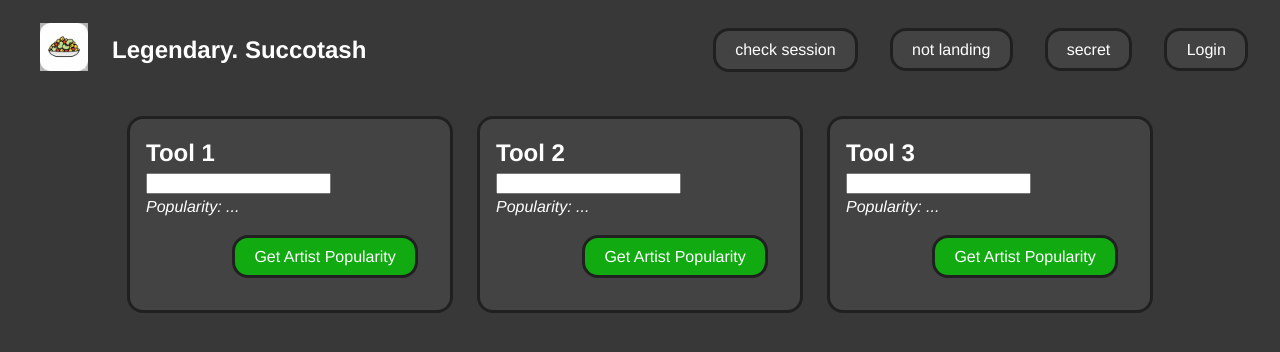
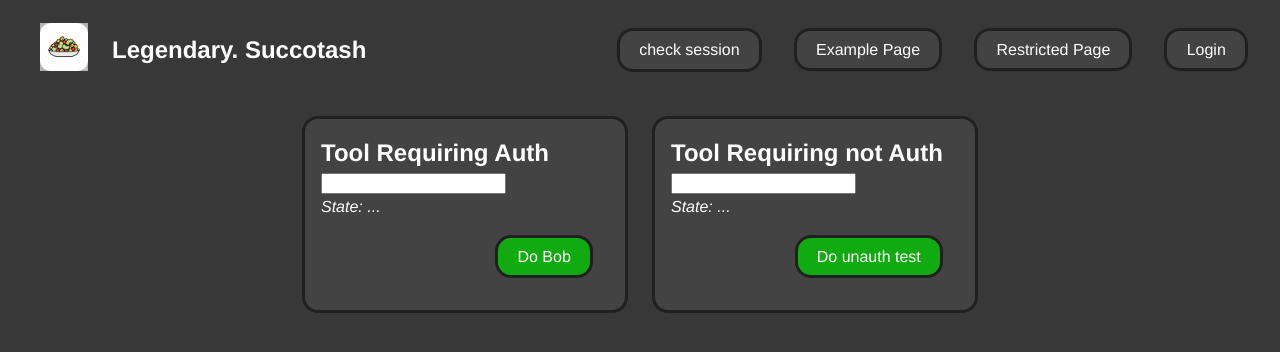
Before and after one commit to Azoghal/succotash, a React (Vite) app in the folder webpage/frontend/: page /p/landing in a window 1280 px wide. Shown: the top 352 px of the page. Built offline with nearby package versions, Linux system fonts and the light colour scheme; no server answers.

Commit message:
tidy up example cards

```diff
--- a/webpage/frontend/src/components/Landing.tsx
+++ b/webpage/frontend/src/components/Landing.tsx
@@ -1,11 +1,49 @@
-import React from "react";
+import React, { useCallback, useState } from "react";
 import { t } from "i18next";
 import ExampleCard from "./gui/ExampleCard";
 import { useSession } from "./context/session";
 import LogInOutHeader from "./gui/LogInOutHeader";
 
-export default function Landing(): React.JSX.Element {
+interface ILandingProps  {
+    apiBaseUrl: string
+}
+
+export default function Landing(props: ILandingProps): React.JSX.Element {
     const session = useSession();
+    const {apiBaseUrl} = props
+
+    const [bobState, setBobState] = useState<string>("");
+    const authedReq = useCallback((input:string) => {
+        console.log("ignoring input: ", input)
+        const extra: RequestInit = {credentials: "include"}
+        fetch(`${apiBaseUrl}/authed/test/bob`, extra)
+        .then(async (resp: Response)=>{
+            if (!resp.ok) {
+                throw new Error(`HTTP error! status: ${resp.status}`);
+            }
+            const response = await resp.json()
+            setBobState(JSON.stringify(response));
+        }).catch((e)=>{
+            console.log("error making api request: ", e)
+            setBobState("failed req");
+        });
+    }, [apiBaseUrl, setBobState])
+
+    const [testState, setTestState] = useState<string>("");
+    const unauthedReq = (input:string) => {
+        console.log("ignoring input: ", input)
+        fetch(`${apiBaseUrl}/unauthed/test`)
+        .then(async (resp: Response)=>{
+            if (!resp.ok) {
+                throw new Error(`HTTP error! status: ${resp.status}`);
+            }
+            const response = await resp.json()
+            setTestState(JSON.stringify(response));
+        }).catch((e)=>{
+            console.log("error making api request: ", e)
+            setTestState("failed req");
+        });
+    }
 
     return (
         <>
@@ -19,9 +57,6 @@ export default function Landing(): React.JSX.Element {
                     check session
                 </button>
 
-                {/* TODO: turn this into a hard link to another page, where that page requires user to be authenticated.
-                    Will need session user to indicate this state. I think buttons that need spotify log in to work should be
-                    green/greyed out in some way to indicate to the user what they can do without logging in. */}
                 {/* {session.sessionType == SessionType.USER && (
                     <a href={authUrl} className="c-btn">
                         sign into spotify
@@ -29,10 +64,10 @@ export default function Landing(): React.JSX.Element {
                 )} */}
 
                 <a className="c-btn" href="/p/notlanding">
-                    not landing
+                    Example Page
                 </a>
                 <a className="c-btn" href="/p/secret/notlanding">
-                    secret
+                    Restricted Page
                 </a>
             </LogInOutHeader>
             <main className="c-page">
@@ -41,20 +76,18 @@ export default function Landing(): React.JSX.Element {
                 <div className="columns is-multiline is-centered card-holder">
                     <div className="column is-3" key={1}>
                         <ExampleCard
-                            title={t("tool.card.title", { count: 1 })}
-                            bobOrBill="bob"
+                            title={t("tool.card.authed")}
+                            actionDescription="Do Bob"
+                            state={bobState}
+                            onActionClick={authedReq}
                         />
                     </div>
                     <div className="column is-3" key={2}>
                         <ExampleCard
-                            title={t("tool.card.title", { count: 2 })}
-                            bobOrBill="bill"
-                        />
-                    </div>
-                    <div className="column is-3" key={3}>
-                        <ExampleCard
-                            title={t("tool.card.title", { count: 3 })}
-                            bobOrBill="alice"
+                            title={t("tool.card.unauthed")}
+                            actionDescription="Do unauth test"
+                            state={testState}
+                            onActionClick={unauthedReq}
                         />
                     </div>
                 </div>
--- a/webpage/frontend/src/components/Session.tsx
+++ b/webpage/frontend/src/components/Session.tsx
@@ -67,7 +67,7 @@ export default function Session(): React.JSX.Element {
             <Router.Routes>
                 <Router.Route path="/p/login" element={<LoginPage/>} />
                 <Router.Route path="/p/logout" element={<LogoutPage/>} />
-                <Router.Route path="/p/landing" element={<Landing/>} />
+                <Router.Route path="/p/landing" element={<Landing apiBaseUrl="http://localhost:6789/api/v1"/>} />
                 <Router.Route path="/p/notlanding" element={<TestNotLanding/>} />
                 <Router.Route element={<Protected/>} >
                     <Router.Route path="/p/secret/notlanding" element={<TestNotLanding/>}/>
--- a/webpage/frontend/src/components/gui/ExampleCard.tsx
+++ b/webpage/frontend/src/components/gui/ExampleCard.tsx
@@ -1,33 +1,22 @@
 import { useCallback, useState } from "react";
+import { useTranslation } from "react-i18next";
 
 interface IExampleCardProps {
     title: string;
-    bobOrBill: string; // TODO sort out
+    actionDescription: string;
+    state: string;
+    onActionClick: (input: string)=>void
 }
 
 export default function ExampleCard(props: IExampleCardProps): JSX.Element {
-    const [popularity, setPopularity] = useState<number>(-1);
-    const [artist, setArtist] = useState("");
+    const {t} = useTranslation();
+    const {onActionClick, state} = props
 
-    const fetchData = useCallback(async () => {
+    const [exampleInput, setExampleInput] = useState("");
 
-        try {
-            const response = await fetch(`http://localhost:6789/api/v1/authed/test/${props.bobOrBill}`, {credentials: "include"});
-            if (!response.ok) {
-                throw new Error(`HTTP error! status: ${response.status}`);
-            }
-            const fetchedData = await response.json();
-            console.log(props.bobOrBill,fetchedData)
-        } catch (e) {
-            console.error("Failed to fetch data:", e);
-        }
-    },[props]);
-
-    const getArtistPopularity = useCallback(() => {
-        fetchData();
-
-        setPopularity(20);
-    }, [fetchData]);
+    const doAction = useCallback(async () => {
+        onActionClick(exampleInput)
+    },[onActionClick, exampleInput]);
 
     return (
         <div className="card">
@@ -36,19 +25,19 @@ export default function ExampleCard(props: IExampleCardProps): JSX.Element {
                 <div>
                     <input
                         type="text"
-                        onChange={(e) => setArtist(e.target.value)}
-                        value={artist}
+                        onChange={(e) => setExampleInput(e.target.value)}
+                        value={exampleInput}
                     />
-                    {artist}
+                    {exampleInput}
                 </div>
-                <div>Popularity: {popularity == -1 ? "..." : popularity}</div>
+                <div>{t("tool.card.example.state", {value: state != "" ? state : "..."})}</div>
             </div>
             <div className="card__quick-action">
                 <button
                     className="c-btn c-btn__alternate"
-                    onClick={getArtistPopularity}
+                    onClick={doAction}
                 >
-                    Get Artist Popularity
+                    {props.actionDescription}
                 </button>
             </div>
         </div>
--- a/webpage/frontend/src/i18n/en/translation.json
+++ b/webpage/frontend/src/i18n/en/translation.json
@@ -7,6 +7,9 @@
     "button.quickAction": "Quick Action",
     "tool.card.desc": "This is a quick summary of what the tool will do, possibly accompanied by some relevant current status",
     "tool.card.title": "Tool {{count}}",
+    "tool.card.authed": "Tool Requiring Auth",
+    "tool.card.unauthed": "Tool Requiring not Auth",
+    "tool.card.example.state": "State: {{value}}",
     "title.succotash": "Legendary. Succotash",
     "login": "Login",
     "logout": "Logout",
```
